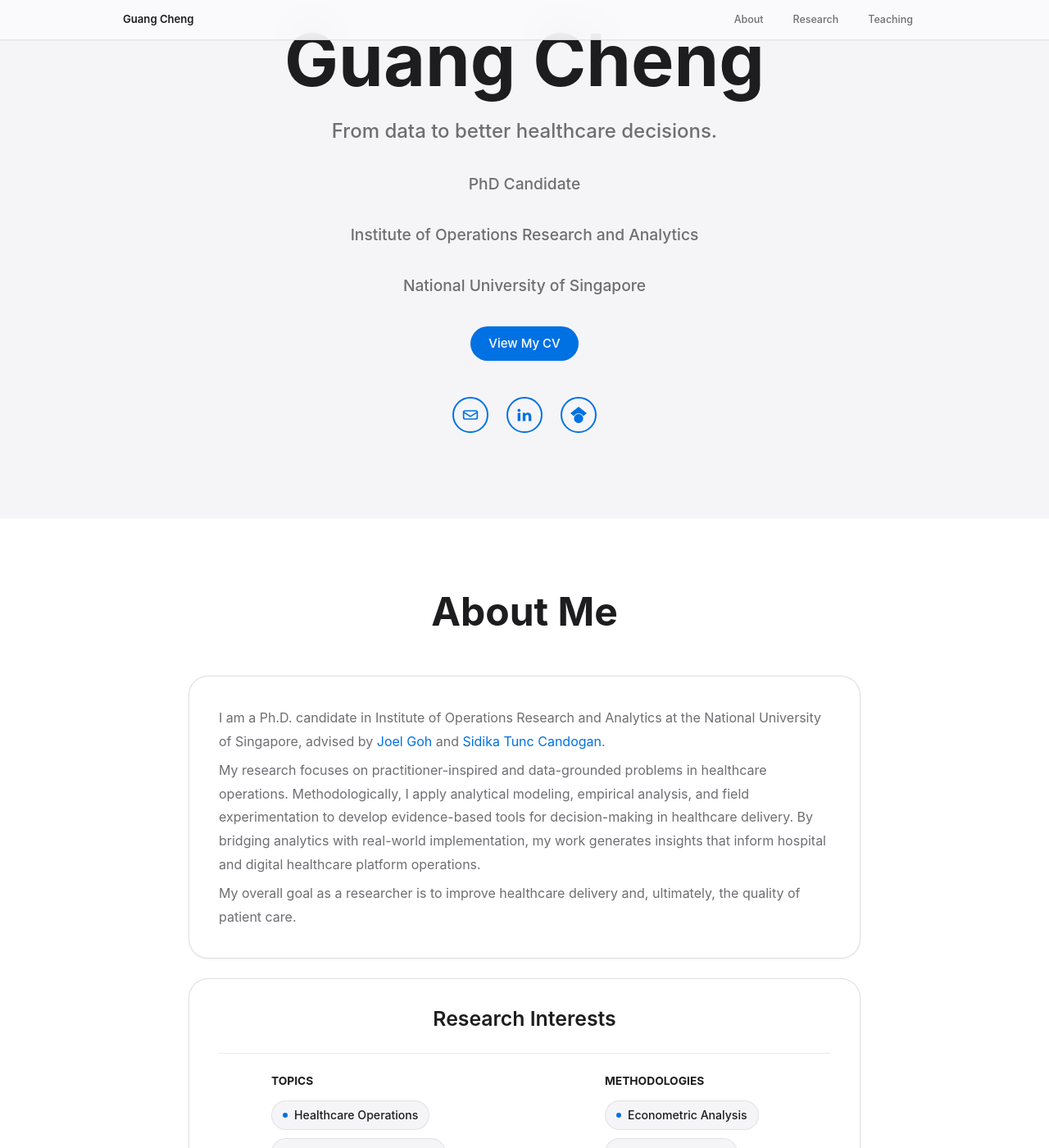
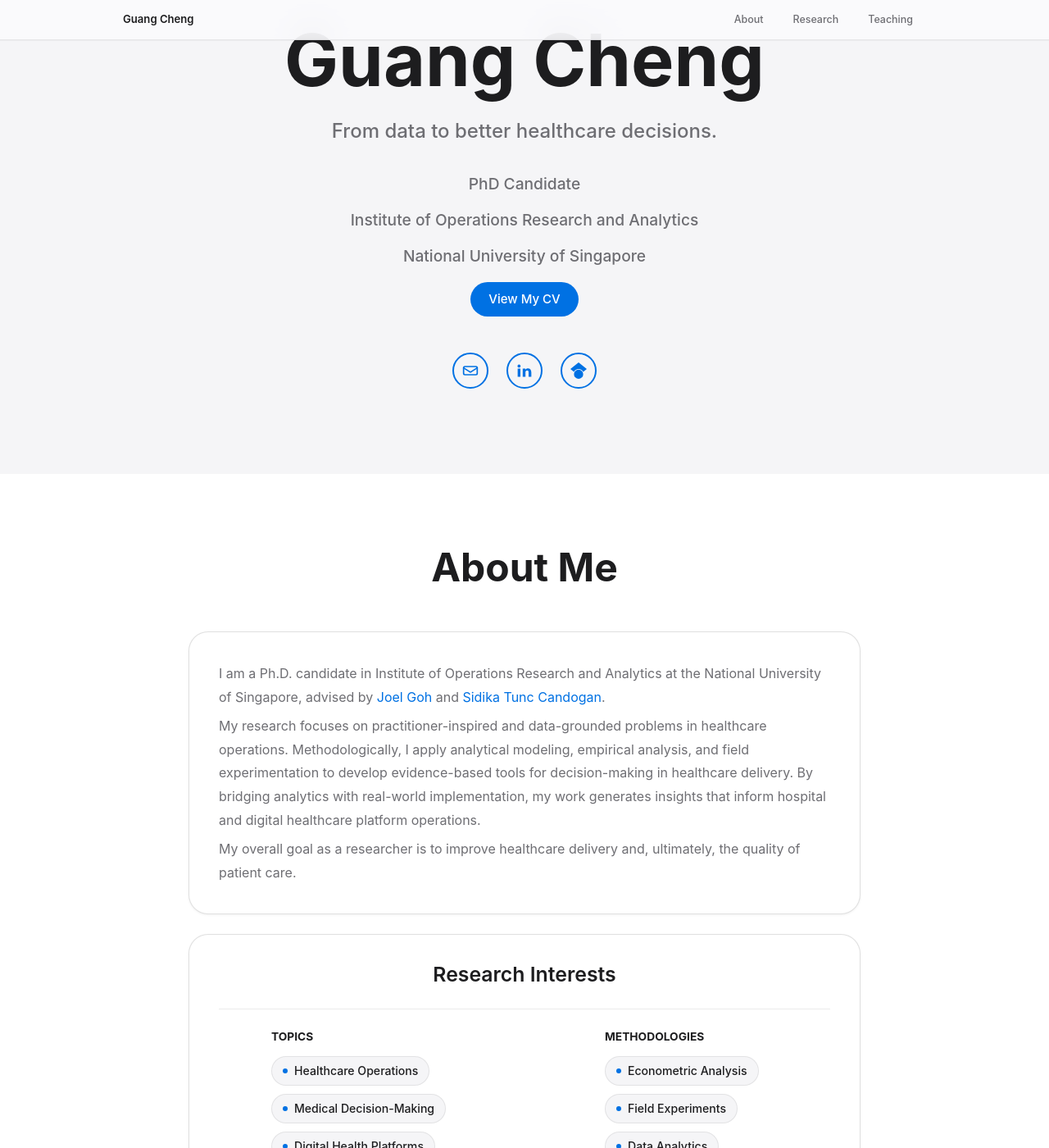
Before and after one commit to gcheng-nus/gcheng-nus.github.io, a Jekyll site: the page built from _pages/main.md, in a window 1280 px wide and 1400 px high, scrolled down 448 px. Shown: the whole window at 82% size. Built offline with Jekyll 4.4.1, drawn with Linux system fonts in a browser that asks for light colours; comment, search, counter and statistics services are not loaded.

Commit message:
change format

```diff
--- a/_includes/hero.html
+++ b/_includes/hero.html
@@ -8,7 +8,7 @@
       <p class="intro-lede" gap="18px">From data to better healthcare decisions.</p>
       <p class="intro-title">PhD Candidate</p>
       <p class="intro-title">Institute of Operations Research and Analytics</p>
-      <p class="intro-title">National University of Singapore</p>
+      <p class="intro-title" margin-bottom="32px">National University of Singapore</p>
       <div class="intro-actions">
         <a class="academic-button academic-button--primary intro-button" href="{{ '/assets/pdf/CV_Guang.pdf' | relative_url }}" target="_blank" rel="noopener">View My CV</a>
         <div class="intro-contact-actions" role="group" aria-label="Contact and profile links">
--- a/assets/css/academic.scss
+++ b/assets/css/academic.scss
@@ -244,7 +244,7 @@ body.academic-site {
 
 .intro-title {
   max-width: 600px;
-  margin: 0 auto 36px;
+  margin: 0 auto 18px;
   color: var(--academic-muted);
   font-size: 1.2rem;
   font-weight: 500;
@@ -990,7 +990,7 @@ body.academic-site {
   }
 
   .intro-title {
-    font-size: 1.1rem;
+    font-size: 1.05rem;
   }
 
   .avatar {
@@ -1070,9 +1070,9 @@ body.academic-site {
   }
 
   .intro-title {
-    margin-bottom: 12px;
-    font-size: 0.98rem;
-    line-height: 1.3;
+    margin-bottom: 14px;
+    font-size: 0.99rem;
+    line-height: 1.1;
   }
 
   .intro-actions {
```
